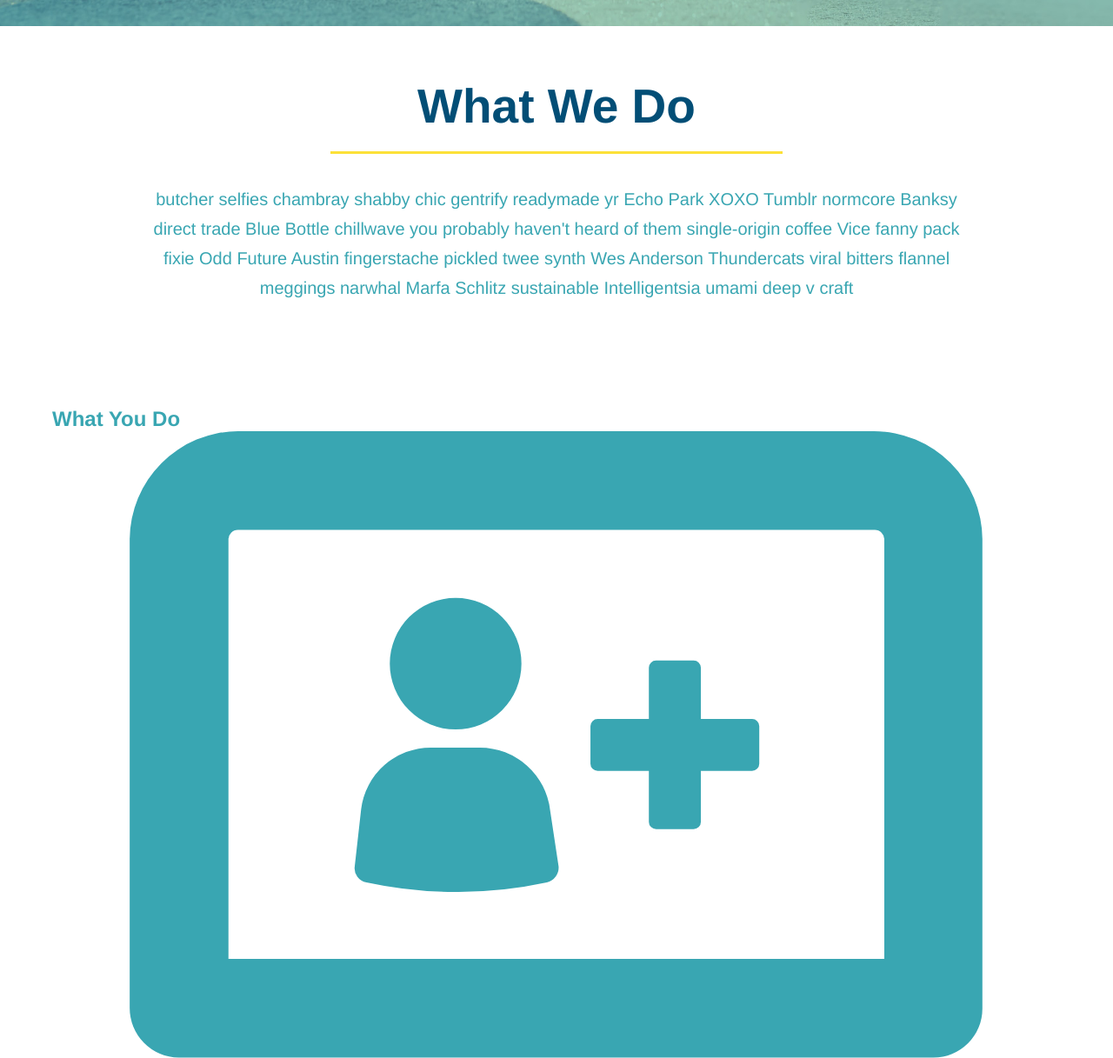
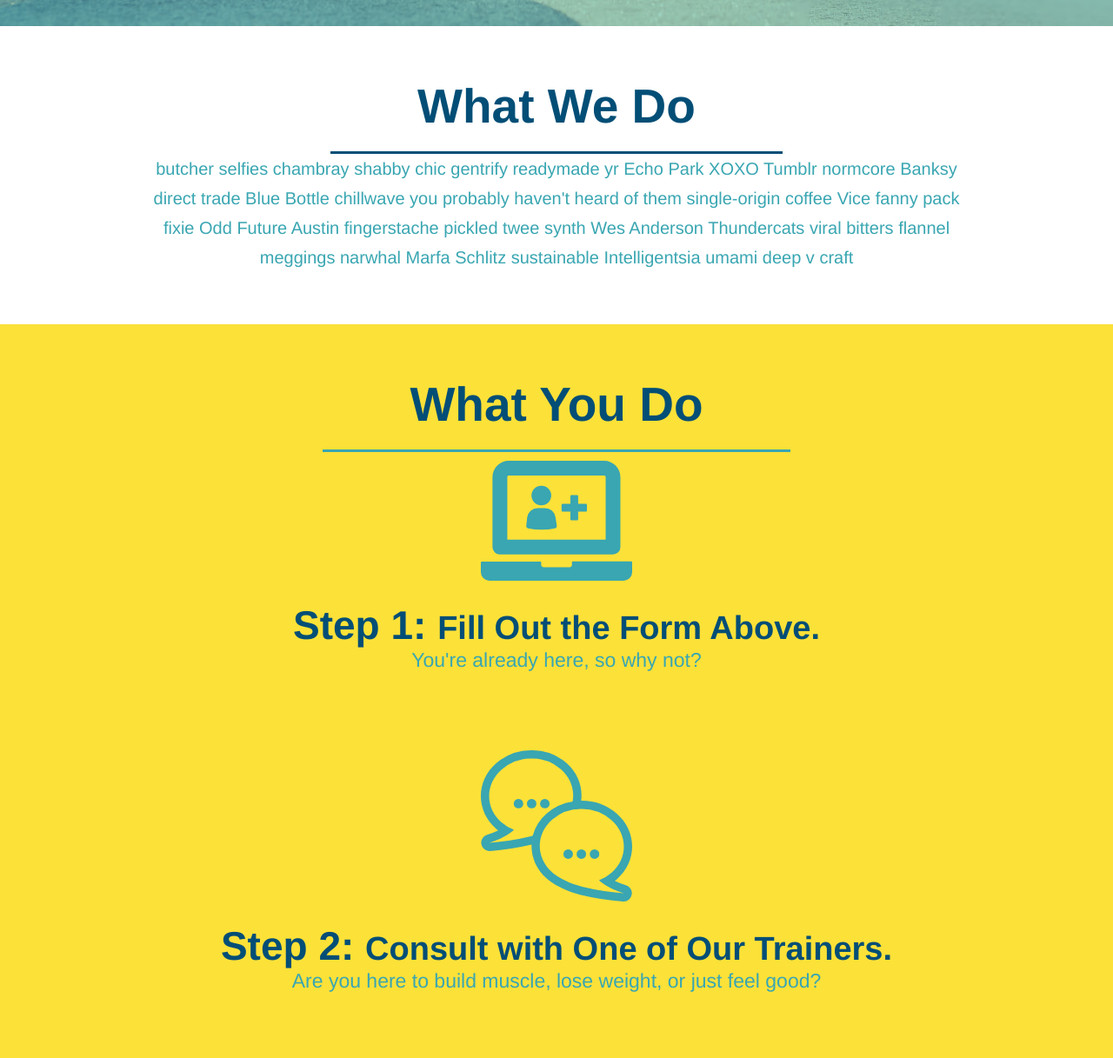
Before and after one commit to WesleyB003/run-buddy, a plain HTML site: page index.html in a window 1280 px wide. Shown: the part 652-1869 px from the top of the page at 87% size. Drawn offline with Linux system fonts and the light colour scheme.

Commit message:
style what you do

```diff
--- a/assets/css/style.css
+++ b/assets/css/style.css
@@ -129,16 +129,6 @@ body {
       text-align: center;
   }
 
-  .intro h2 {
-    font-size: 55px;
-    color: #024e76;
-    margin-bottom: 35px;
-    padding: 0 100px 20px 100px;
-    border-bottom: 3px solid;
-    border-color: #fce138;
-    display: inline-block;
-  }
-
   .intro p{
       line-height: 1.7;
       color: #39a6b2;
@@ -146,3 +136,48 @@ body {
       font-size: 20px;
       margin: 0 auto;
   }
+
+  .steps {
+      text-align: center;
+      background: #fce138;
+  }
+
+  .section-title {
+      font-size: 55px;
+      color: #024e76;
+      padding: 0 100px 20px 100px;
+      display: inline-block;
+      border-bottom: 3px solid;
+  }
+
+  .primary-border {
+      border-color: fce138;
+  }
+
+  .secondary-border {
+      border-color: #39a6b2
+  }
+
+  .steps div {
+      margin-bottom: 80px;
+  }
+
+  .steps img {
+      width: 15%;
+      margin: 10px 0;
+  }
+
+  .steps h3 {
+      color: #024e76;
+      font-size: 46px;
+      margin-top: 10px;
+  }
+
+  .steps p {
+      color: #39a6b2;
+      font-size: 23px;
+  }
+
+  .steps span {
+      font-size: 38px;
+  }
--- a/index.html
+++ b/index.html
@@ -68,37 +68,37 @@
 
 <!-- "what we do" section-->
 <section id="what-we-do" class="intro">
-    <h2>What We Do</h2>
+    <h2 class="section-title primary-border">What We Do</h2>
     <p>
         butcher selfies chambray shabby chic gentrify readymade yr Echo Park XOXO Tumblr normcore Banksy direct trade Blue Bottle chillwave you probably haven't heard of them single-origin coffee Vice fanny pack fixie Odd Future Austin fingerstache pickled twee synth Wes Anderson Thundercats viral bitters flannel meggings narwhal Marfa Schlitz sustainable Intelligentsia umami deep v craft
     </p>
 </section>
 
 <!-- "what you do" section-->
-<section id="what-you-do">
-    <h2>What You Do</h2>
+<section id="what-you-do" class="steps">
+    <h2 class="section-title secondary-border">What You Do</h2>
 
     <div>
         <img src="./assets/images/step-1.svg" alt="" />
-        <h3>Step 1: Fill Out the Form Above.</h3>
+        <h3>Step 1: <span>Fill Out the Form Above.</span></h3>
         <p>You're already here, so why not?</p>
     </div>
 
     <div>
         <img src="./assets/images/step-2.svg" alt="" />
-        <h3>Step 2: Consult with One of Our Trainers.</h3>
+        <h3>Step 2: <span>Consult with One of Our Trainers.</span></h3>
         <p>Are you here to build muscle, lose weight, or just feel good?</p>
     </div>
 
     <div>
         <img src="./assets/images/step-3.svg" alt="" />
-        <h3>Step 3: Get Running.</h3>
+        <h3>Step 3: <span>Get Running.</span></h3>
         <p>Hit the ground running (literally) once your trainer lays out your plan.</p>
     </div>
 
     <div>
         <img src="./assets/images/step-4.svg" alt="" />
-        <h3>Step 4: See Results.</h3>
+        <h3>Step 4: <span>See Results.</span></h3>
         <p>Bi-weekly checkins with your trainer will keep you focused</p>
       </div>
 </section>
```
